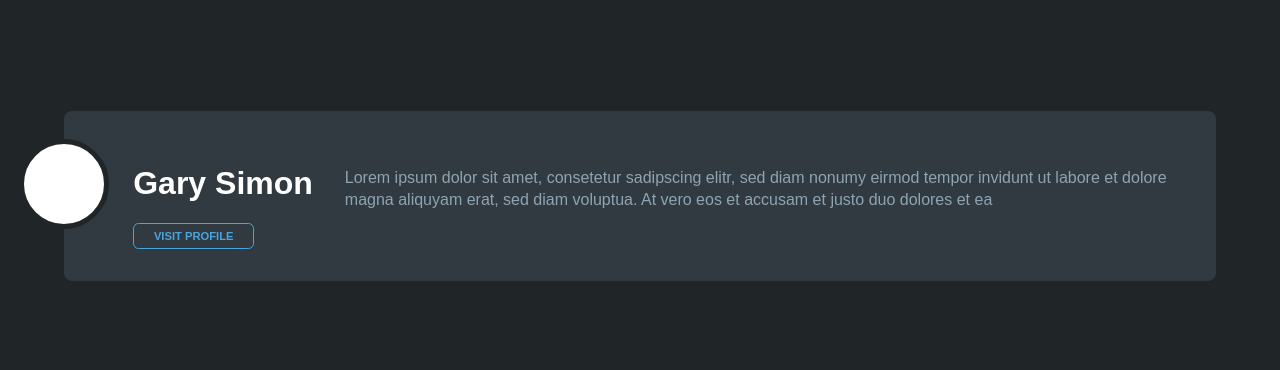
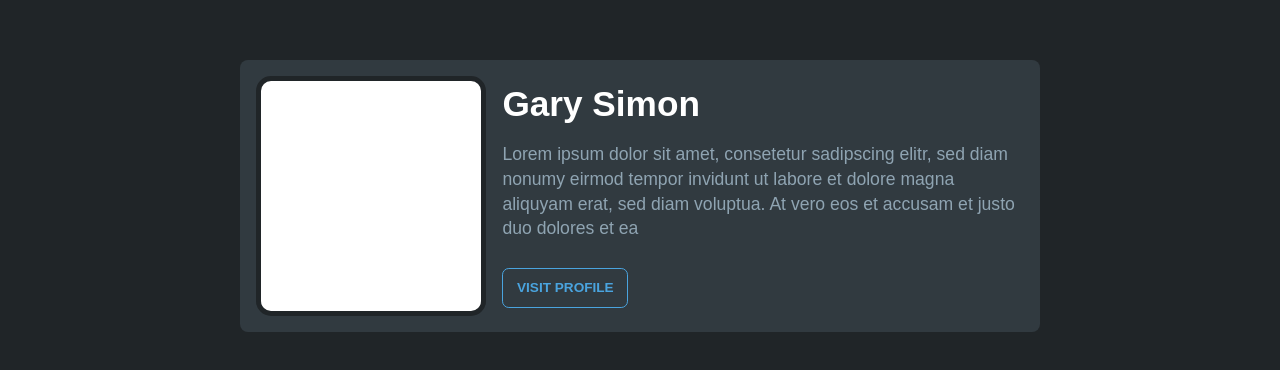
Before and after one commit to dev-arpita/gary-business-card, a plain HTML site: page index.html in a window 1280 px wide. Shown: the part 204-574 px from the top of the page. Drawn offline with nearby package versions, Linux system fonts and the light colour scheme.

Commit message:
update changes

```diff
--- a/index.html
+++ b/index.html
@@ -1,7 +1,7 @@
 <html>
     <head><link rel="stylesheet" href="https://cdnjs.cloudflare.com/ajax/libs/normalize/8.0.1/normalize.css">
-        <link rel="stylesheet" href="index.css">
-        <!-- <link rel="stylesheet" href="my-solution.css"> -->
+        <!-- <link rel="stylesheet" href="index.css"> -->
+        <link rel="stylesheet" href="my-solution.css">
     </head>
     <body>
         <div id="width" class="width-container"></div>
--- a/my-solution.css
+++ b/my-solution.css
@@ -109,7 +109,7 @@ a {
 @media (min-width: 1000px) {
     .card {
         grid-template-columns: 30% auto;
-
+        padding-top: 1em;
     }
 
     span {
@@ -134,8 +134,6 @@ a {
         font-size: 1.1em;
     }
 
-    a {}
-
 }
 
 
```
Also changed, not shown: index.css (line endings or trailing spaces).
